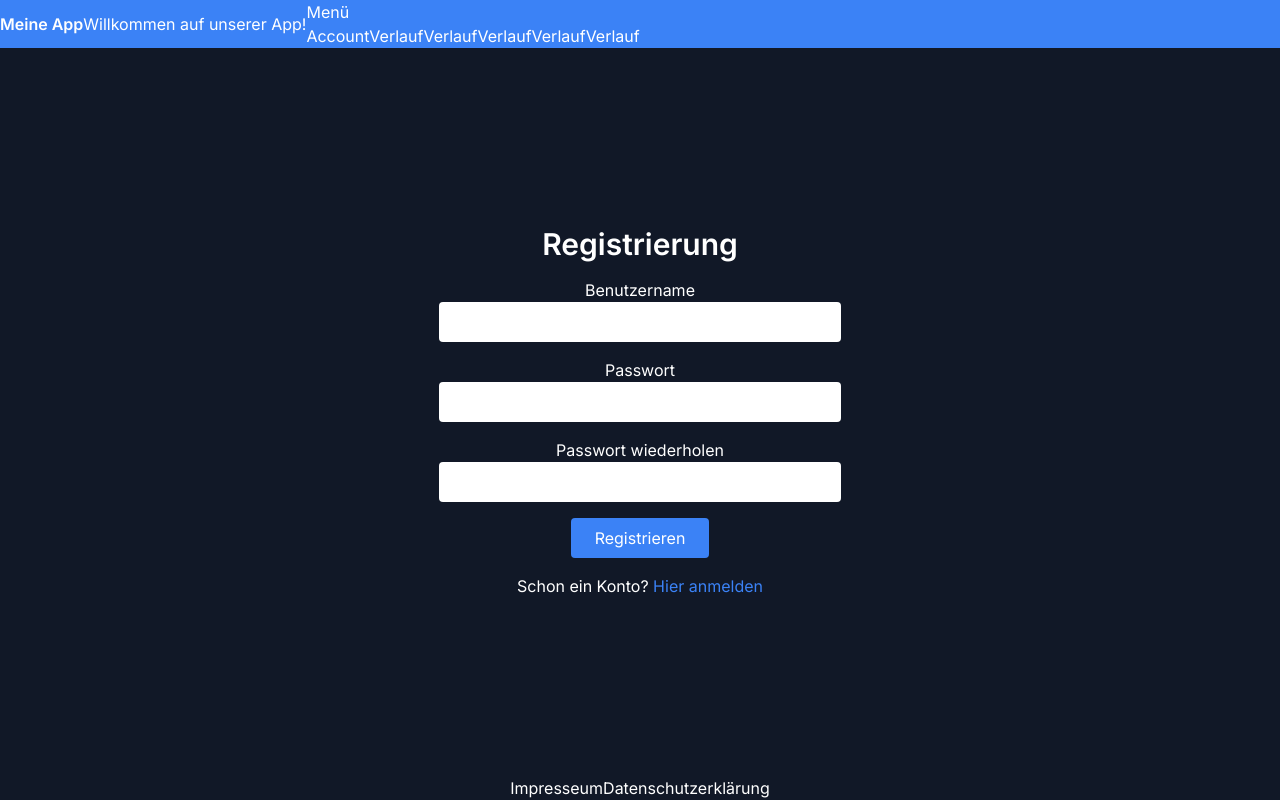
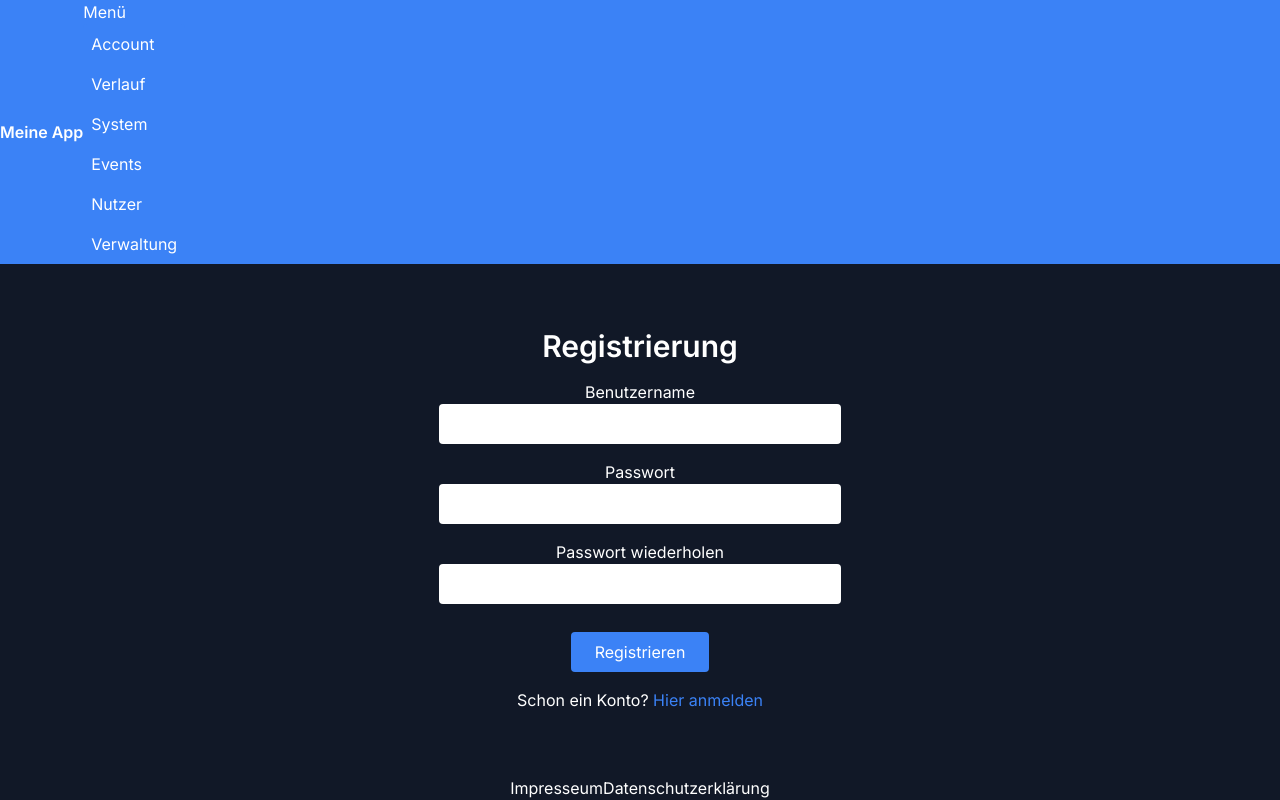
Before and after one commit to Floxo05/bzsw_v2, a Next.js app: page /auth/register in a window 1280 px wide. Both pictures are taken after a click on the button "Menü". Built offline with nearby package versions, Linux system fonts and the light colour scheme.

Commit message:
creation navigation menu

```diff
--- a/Components/Button.tsx
+++ b/Components/Button.tsx
@@ -1,15 +1,22 @@
+"use client";
+
 import React from 'react';
 
-interface ButtonProps {
+interface ButtonProps{
     label: string;
+    handleClick?: () => void;
     type: "button" | "submit" | "reset";
+    btnKey?: string;
+    className?: string;
 }
 
-const Button: React.FC<ButtonProps> = ({ label, type }) => {
+const Button: React.FC<ButtonProps> = ({ label, type , handleClick, btnKey, className}) => {
     return (
         <button
             type={type}
-            className="bg-blue-500 hover:bg-blue-600 text-white py-2 px-6 rounded mt-3"
+            className={`bg-blue-500 hover:bg-blue-600 text-white py-2 px-6 rounded ${className}`}
+            onClick={handleClick}
+            key={btnKey}
         >
             {label}
         </button>
--- a/Components/Header.tsx
+++ b/Components/Header.tsx
@@ -3,14 +3,17 @@ import Link from "next/link";
 import NavigationsMenu from "@/Components/NavigationsMenu";
 
 const Header = () => {
+
+    const isLoggedIn: boolean = false;
+
     return (
         <header className="bg-blue-500 text-white w-full p-4 flex justify-between items-center">
             <div className="flex items-center space-x-2">
-                <Link href="/" className="text-white font-semibold text-xl">
+                <Link href={isLoggedIn ? ("/auswahl") : ("/")} className="text-white font-semibold text-xl">
                     Meine App
                 </Link>
             </div>
-            <p className="text-right">Willkommen auf unserer App!</p>
+            {/*<p className="text-right">Willkommen auf unserer App!</p>*/}
             <NavigationsMenu />
         </header>
     );
--- a/Components/NavigationsMenu.tsx
+++ b/Components/NavigationsMenu.tsx
@@ -11,34 +11,39 @@ const NavigationsMenu = () => {
         setMenuOpen(!menuOpen);
     };
 
+    const isLoggedIn: boolean = true;
+
     return (
         <div className="relative">
-            <button
-                className="text-white sm:hidden"
-                onClick={toggleMenu}
-            >
-                Menü
-            </button>
+
+            {isLoggedIn && (
+                <button
+                    className="text-white ml-2"
+                    onClick={toggleMenu}
+                >
+                    Menü
+                </button>
+            )}
 
             {menuOpen && (
                 <nav className="fixed top-16 right-0 bg-blue-500 text-white w-48 p-2 rounded shadow-md">
-                    <Link href="/account" className="block px-2 py-1">
+                    <Link href="/account" className="nav_link">
                         Account
                     </Link>
-                    <Link href="/verlauf" className="block px-2 py-1">
+                    <Link href="/verlauf" className="nav_link">
                         Verlauf
                     </Link>
-                    <Link href="/system" className="block px-2 py-1">
-                        Verlauf
+                    <Link href="/system" className="nav_link">
+                        System
                     </Link>
-                    <Link href="/events" className="block px-2 py-1">
-                        Verlauf
+                    <Link href="/events" className="nav_link">
+                        Events
                     </Link>
-                    <Link href="/nutzer" className="block px-2 py-1">
-                        Verlauf
+                    <Link href="/nutzer" className="nav_link">
+                        Nutzer
                     </Link>
-                    <Link href="/verwaltung" className="block px-2 py-1">
-                        Verlauf
+                    <Link href="/verwaltung" className="nav_link">
+                        Verwaltung
                     </Link>
                 </nav>
             )}
--- a/app/auswahl/page.tsx
+++ b/app/auswahl/page.tsx
@@ -0,0 +1,84 @@
+"use client";
+
+import React, {useState} from 'react';
+import Button from "@/Components/Button";
+
+type DrinkCategory = 'Longdrink' | 'Bier' | 'Afg';
+
+
+const Auswahl: React.FC = () => {
+    const [selectedCategory, setSelectedCategory] = useState('');
+
+    const categories: DrinkCategory[] = ['Longdrink', 'Bier', 'Afg'];
+
+    const handleCategorySelect = (category: string) => {
+        setSelectedCategory(category);
+    };
+
+    const renderDrinkButtons = () => {
+        if (selectedCategory === '') {
+            return null;
+        }
+
+        // return (
+        //     <>
+        //         {selectedCategory}
+        //     </>
+        // )
+
+        // const drinksByCategory: { Longdrink: string[], Bier: string[], Afg: string[] } = {
+        //     Longdrink: ['Mojito', 'Piña Colada', 'Sex on the Beach'],
+        //     Bier: ['Pilsner', 'Weizenbier', 'IPA'],
+        //     Afg: ['Saft', 'Wasser', 'Eistee'],
+        // };
+
+        const drinksByCategory: { [key in DrinkCategory]: string[] } = {
+            Longdrink: ['Mojito', 'Piña Colada', 'Sex on the Beach'],
+            Bier: ['Pilsner', 'Weizenbier', 'IPA'],
+            Afg: ['Saft', 'Wasser', 'Eistee'],
+        };
+
+        if (selectedCategory in drinksByCategory) {
+
+            // const drinks: string[] = selectedCategory ? drinksByCategory[selectedCategory] : [];
+
+        }
+
+        return (
+            <>
+                {drinksByCategory}
+            </>
+        )
+
+        //
+        // return (
+        //     <div className="mt-4">
+        //         {drinks.map((drink) => (
+        //             <button
+        //                 key={drink}
+        //                 className="bg-blue-500 hover:bg-blue-600 text-white py-2 px-4 rounded mr-2 mb-2"
+        //             >
+        //                 {drink}
+        //             </button>
+        //         ))}
+        //     </div>
+        // );
+    };
+
+    return (
+        <>
+            <h1 className="text-3xl font-semibold mb-4">Getränkeauswahl</h1>
+            {categories.map((category) => (
+                <Button
+                    label={category}
+                    type={"button"}
+                    handleClick={() => handleCategorySelect(category)}
+                    btnKey={category}
+                    className={"w-44 mb-4"}/>
+            ))}
+            {renderDrinkButtons()}
+        </>
+    );
+};
+
+export default Auswahl;
--- a/app/auth/login/page.tsx
+++ b/app/auth/login/page.tsx
@@ -12,7 +12,7 @@ const Login = () => {
                 <InputField label="Benutzername" type="text" name="username" id="username" />
                 <InputField label="Passwort" type="password" name="password" id="password" />
 
-                <Button label={"Anmelden"} type={"submit"} />
+                <Button label={"Anmelden"} type={"submit"} className={"mt-3"}/>
             </form>
             <p className="mt-4">
                 Noch kein Konto?{' '}
--- a/app/auth/register/page.tsx
+++ b/app/auth/register/page.tsx
@@ -16,7 +16,7 @@ const Register: React.FC = () => {
                     name="passwordRepeat"
                     id="passwordRepeat"
                 />
-                <Button label="Registrieren" type="submit"/>
+                <Button label="Registrieren" type="submit" className={"mt-3"}/>
             </form>
             <p className="mt-4">
                 Schon ein Konto?{' '}
--- a/assets/globals.css
+++ b/assets/globals.css
@@ -1,3 +1,7 @@
 @tailwind base;
 @tailwind components;
 @tailwind utilities;
+
+.nav_link {
+    @apply block px-2 py-2;
+}
```
